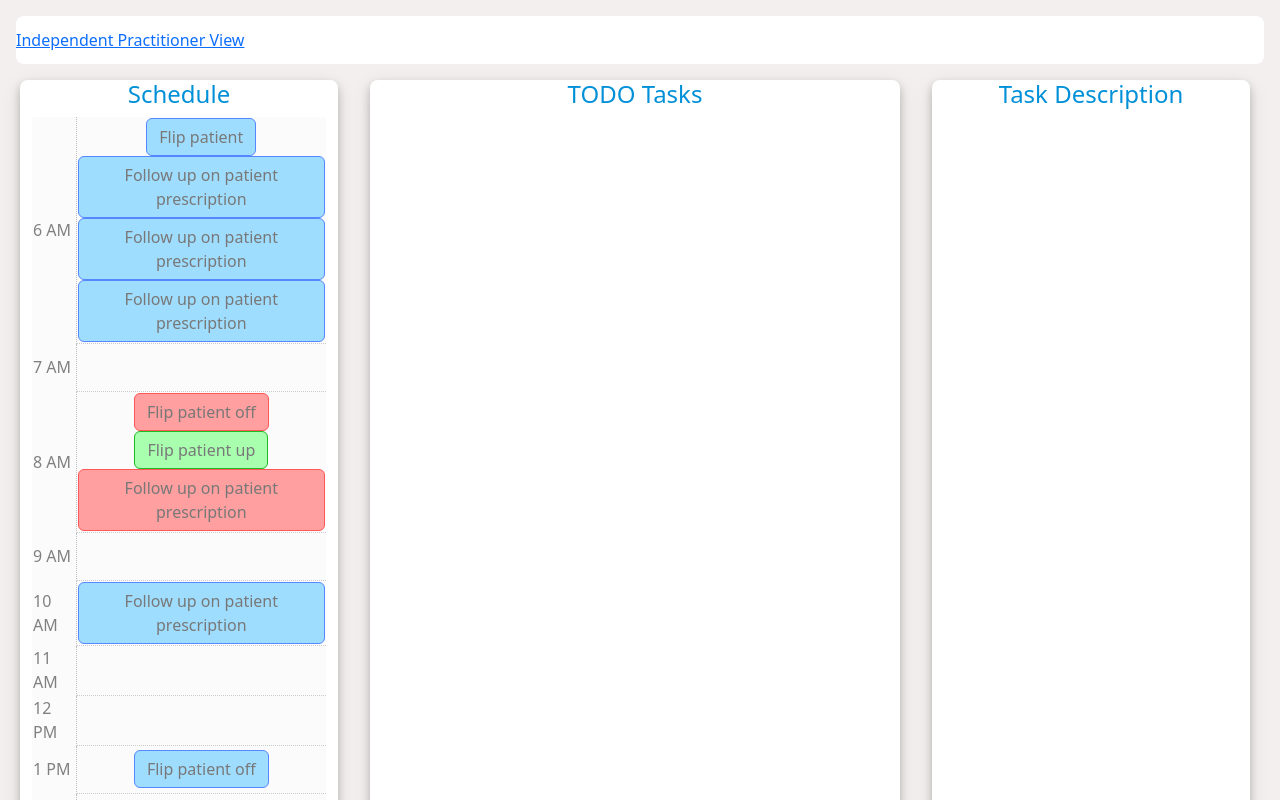
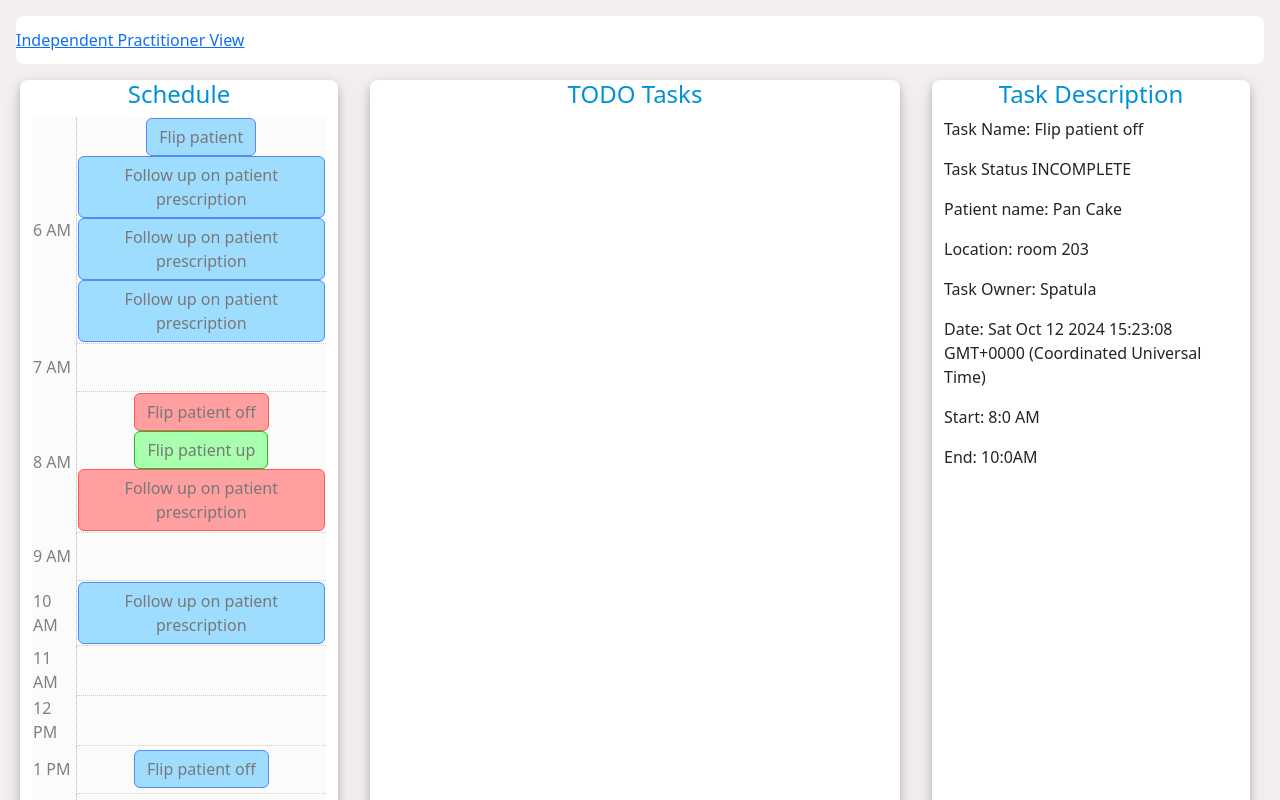
Before and after one commit to zmb6893/Med-o-matic, a Vue app in the folder frontend/: page / in a window 1280 px wide. Shown: the top 800 px of the page. Built offline with nearby package versions, Linux system fonts and the light colour scheme.

Commit message:
added task description and added location to tasks

```diff
--- a/frontend/src/components/Task/Task.ts
+++ b/frontend/src/components/Task/Task.ts
@@ -3,6 +3,7 @@ export type TaskType = {
 	name: string
 	owner: string
 	patient: string
+	location: string
 	date: Date
 	startTime: TaskTime
 	endTime: TaskTime
--- /dev/null
+++ b/frontend/src/components/TaskDesc.vue
@@ -0,0 +1,55 @@
+<script lang="ts" setup>
+import Task from './Task/Task.vue';
+import { tasks } from '@/data/tasks';
+import { type TaskType } from './Task/Task'
+
+var task = tasks[1];
+
+</script>
+
+<template>
+
+    <!-- TODO let a practitioner edit the description -->
+
+    <p>Task Name: {{ task.name }}</p>
+    <p>Task Status {{ task.status }}</p>
+    <p>Patient name: {{ task.patient }}</p>
+    <p>Location: {{ task.location }}</p>
+    <p>Task Owner: {{ task.owner }}</p>
+    <p>Date: {{ task.date }}</p>
+    <p>Start: {{ task.startTime.hour + ':' + task.startTime.minute + ' ' + task.startTime.type }}</p>
+    <p>End: {{ task.endTime.hour + ':' + task.endTime.minute + task.endTime.type }}</p>
+
+</template>
+
+<style scoped>
+.time-stamp {
+	color: gray;
+	width: 5rem;
+	margin: 3rem;
+}
+
+.task-cell {
+	border-left: 1px dotted rgb(190, 190, 190);
+	border-bottom: 1px dotted rgb(203, 203, 203);
+}
+
+.task {
+	width: 90%;
+}
+
+table {
+	background-color: #FBFBFB;
+	border-radius: .2rem;
+}
+
+tr {
+	height: 3rem;
+}
+
+.task-cell {
+	width: 85%;
+	align-items: center;
+	text-align: center;
+}
+</style>
--- a/frontend/src/data/tasks.ts
+++ b/frontend/src/data/tasks.ts
@@ -9,6 +9,7 @@ export const tasks: TaskType[] = [
 		name: 'Flip patient',
 		owner: '',
 		patient: 'Sue P.',
+		location: 'room 203',
 		date: new Date(),
 		startTime: {
 			hour: 6,
@@ -26,6 +27,7 @@ export const tasks: TaskType[] = [
 		name: 'Flip patient off',
 		owner: 'Spatula',
 		patient: 'Pan Cake',
+		location: 'room 203',
 		date: new Date(),
 		startTime: {
 			hour: 8,
@@ -43,6 +45,7 @@ export const tasks: TaskType[] = [
 		name: 'Flip patient up',
 		owner: 'Spatula',
 		patient: 'Pan Cake',
+		location: 'room 203',
 		date: new Date(),
 		startTime: {
 			hour: 8,
@@ -59,6 +62,7 @@ export const tasks: TaskType[] = [
 		name: 'Follow up on patient prescription',
 		owner: 'Fred',
 		patient: 'Isadora M.',
+		location: 'room 203',
 		date: new Date(),
 		startTime: {
 			hour: 8,
@@ -75,6 +79,7 @@ export const tasks: TaskType[] = [
 		name: 'Follow up on patient prescription',
 		owner: '',
 		patient: 'Fung I.',
+		location: 'room 203',
 		date: new Date(),
 		startTime: {
 			hour: 10,
@@ -91,6 +96,7 @@ export const tasks: TaskType[] = [
 		name: 'Flip patient off',
 		owner: 'Fred',
 		patient: 'Isadora M.',
+		location: 'room 203',
 		date: new Date(),
 		startTime: {
 			hour: 1,
@@ -107,6 +113,7 @@ export const tasks: TaskType[] = [
 		name: 'Follow up on patient prescription',
 		owner: 'Fred',
 		patient: 'Isadora M.',
+		location: 'room 203',
 		date: new Date(),
 		startTime: {
 			hour: 4,
@@ -123,6 +130,7 @@ export const tasks: TaskType[] = [
 		name: 'Follow up on patient prescription',
 		owner: 'Fred',
 		patient: 'Isadora M.',
+		location: 'room 203',
 		date: new Date(),
 		startTime: {
 			hour: 6,
@@ -139,6 +147,7 @@ export const tasks: TaskType[] = [
 		name: 'Follow up on patient prescription',
 		owner: 'Fred',
 		patient: 'Isadora M.',
+		location: 'room 203',
 		date: new Date(),
 		startTime: {
 			hour: 6,
@@ -155,6 +164,7 @@ export const tasks: TaskType[] = [
 		name: 'Follow up on patient prescription',
 		owner: 'Fred',
 		patient: 'Isadora M.',
+		location: 'room 203',
 		date: new Date(),
 		startTime: {
 			hour: 6,
@@ -171,6 +181,7 @@ export const tasks: TaskType[] = [
 		name: 'Follow up on patient prescription',
 		owner: 'Fred',
 		patient: 'Isadora M.',
+		location: 'room 203',
 		date: new Date(),
 		startTime: {
 			hour: 4,
@@ -187,6 +198,7 @@ export const tasks: TaskType[] = [
 		name: 'Follow up on patient prescription',
 		owner: 'Fred',
 		patient: 'Isadora M.',
+		location: 'room 203',
 		date: new Date(),
 		startTime: {
 			hour: 5,
@@ -203,6 +215,7 @@ export const tasks: TaskType[] = [
 		name: 'Follow up on patient prescription',
 		owner: 'Fred',
 		patient: 'Isadora M.',
+		location: 'room 203',
 		date: new Date(),
 		startTime: {
 			hour: 6,
@@ -219,6 +232,7 @@ export const tasks: TaskType[] = [
 		name: 'Follow up on patient prescription',
 		owner: 'Fred',
 		patient: 'Isadora M.',
+		location: 'room 203',
 		date: new Date(),
 		startTime: {
 			hour: 6,
--- a/frontend/src/views/IndependentPractitionerView.vue
+++ b/frontend/src/views/IndependentPractitionerView.vue
@@ -1,5 +1,6 @@
 <script setup lang="ts">
 import Schedule from '@/components/Schedule.vue';
+import TaskDesc from '@/components/TaskDesc.vue';
 
 
 </script>
@@ -21,6 +22,7 @@ import Schedule from '@/components/Schedule.vue';
 			<h1 class="center">
 				Task Description
 			</h1>
+			<TaskDesc></TaskDesc>
 		</div>
 	</div>
 </template>
```
Also changed, not shown: frontend/src/views/PatientView.vue (added).
